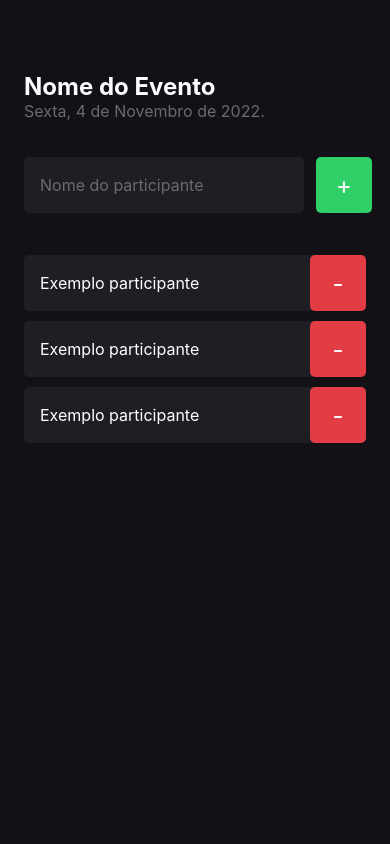
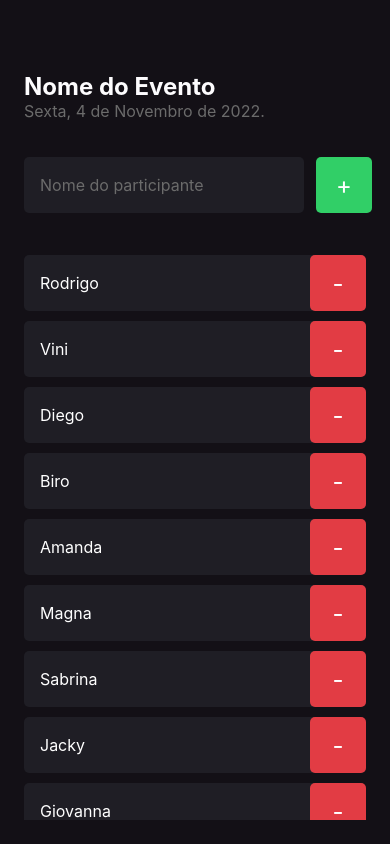
Before and after one commit to nunees/iamhere-app, a React Native app: screen / in a window 390 px wide. Built offline with nearby package versions, Linux system fonts and the light colour scheme.

Commit message:
feat: handle insertion and removal of participantes

```diff
--- a/App.tsx
+++ b/App.tsx
@@ -1,6 +1,11 @@
-import React from "react";
+import { StatusBar } from "react-native";
 import Home from "./screens/Home";
 
 export default function App() {
-  return <Home />;
+  return (
+    <>
+      <StatusBar barStyle="light-content" translucent />
+      <Home />
+    </>
+  );
 }
--- a/components/Participant/index.tsx
+++ b/components/Participant/index.tsx
@@ -1,14 +1,16 @@
 import { View, Text, TouchableOpacity } from "react-native";
 import { styles } from "./styles";
 
-export function Participant() {
+type Props = {
+  name: string;
+  onRemove: () => void;
+};
+
+export function Participant({ name, onRemove }: Props) {
   return (
     <View style={styles.container}>
-      <Text style={styles.name}>Exemplo participante</Text>
-      <TouchableOpacity
-        style={styles.button}
-        onPress={(e) => console.log("clicou em adicionar")}
-      >
+      <Text style={styles.name}>{name}</Text>
+      <TouchableOpacity style={styles.button} onPress={onRemove}>
         <Text style={styles.buttonText}>-</Text>
       </TouchableOpacity>
     </View>
--- a/screens/Home/index.tsx
+++ b/screens/Home/index.tsx
@@ -1,21 +1,56 @@
 import React from "react";
-import { Text, View, TextInput, TouchableOpacity } from "react-native";
+import {
+  Text,
+  View,
+  TextInput,
+  TouchableOpacity,
+  FlatList,
+  Alert,
+} from "react-native";
 
 import { Participant } from "../../components/Participant";
 
 import { styles } from "./style";
 
 export default function Home() {
-  function handleParticipantAdd() {
-    console.log("Clicou no botao de adicionar");
+  const participants = [
+    "Rodrigo",
+    "Vini",
+    "Diego",
+    "Biro",
+    "Amanda",
+    "Magna",
+    "Sabrina",
+    "Jacky",
+    "Giovanna",
+  ];
+
+  function handleParticipantAdd(name: string) {
+    if (participants.includes(name)) {
+      return Alert.alert(
+        "Participante existe",
+        "Participante registrado na lista"
+      );
+    }
+  }
+
+  function handleParticipantRemove(name: string) {
+    Alert.alert("Remover", `Deseja remover o participante ${name}?`, [
+      {
+        text: "sim",
+        onPress: () => Alert.alert("Removido"),
+      },
+      {
+        text: "Cancelar",
+        style: "cancel",
+      },
+    ]);
   }
 
   return (
     <View style={styles.container}>
       <Text style={styles.eventName}>Nome do Evento</Text>
-
       <Text style={styles.eventDate}>Sexta, 4 de Novembro de 2022.</Text>
-
       <View style={styles.form}>
         <TextInput
           style={styles.input}
@@ -25,15 +60,29 @@ export default function Home() {
 
         <TouchableOpacity
           style={styles.button}
-          onPress={(e) => console.log("clicou em adicionar")}
+          onPress={() => handleParticipantAdd("Magna")}
         >
           <Text style={styles.buttonText}>+</Text>
         </TouchableOpacity>
       </View>
 
-      <Participant />
-      <Participant />
-      <Participant />
+      <FlatList
+        showsVerticalScrollIndicator={false}
+        data={participants}
+        keyExtractor={(item) => item}
+        renderItem={({ item }) => (
+          <Participant
+            key={item.indexOf(item)}
+            name={item}
+            onRemove={() => handleParticipantRemove(item)}
+          />
+        )}
+        ListEmptyComponent={() => (
+          <Text style={styles.listEmptyText}>
+            Nao ha ninguem adicionado a lista ainda
+          </Text>
+        )}
+      />
     </View>
   );
 }
--- a/screens/Home/style.ts
+++ b/screens/Home/style.ts
@@ -44,4 +44,9 @@ export const styles = StyleSheet.create({
     marginTop: 36,
     marginBottom: 42,
   },
+  listEmptyText: {
+    color: "#FFF",
+    fontSize: 14,
+    textAlign: "center",
+  },
 });
```
